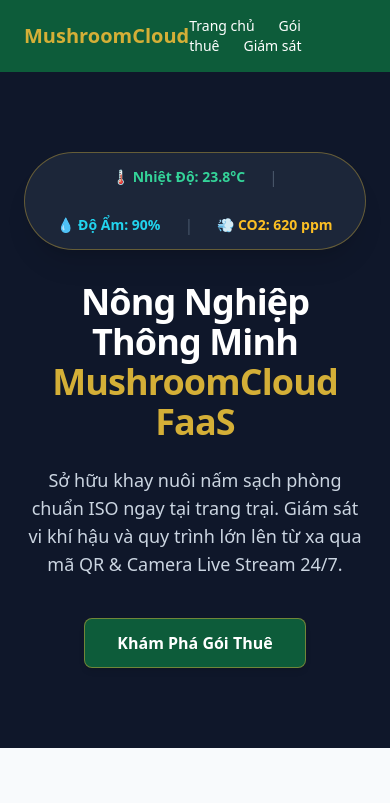
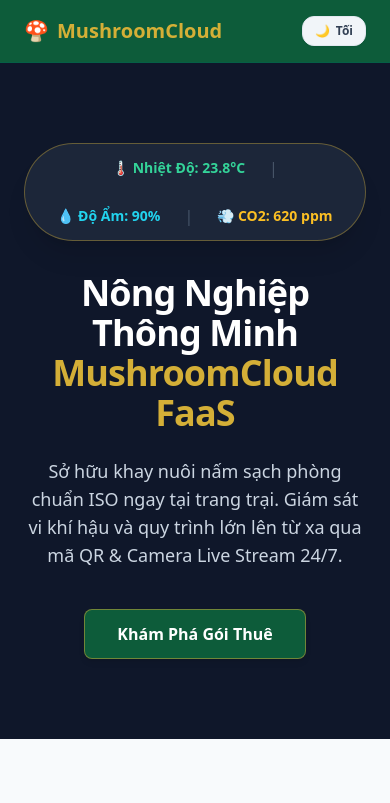
Before and after one commit to BryannLee202/QUAN_TRI_CSDL, a Next.js app in the folder frontend/: page / in a window 390 px wide. Shown: the top 803 px of the page. Built offline with nearby package versions, Linux system fonts and the light colour scheme.

Commit message:
feat(frontend): tich hop cong tac chuyen doi theme Sang Toi ThemeToggle va toi uu responsive Bulletproof UX

```diff
--- a/frontend/src/app/operator/page.tsx
+++ b/frontend/src/app/operator/page.tsx
@@ -1,11 +1,13 @@
 "use client";
 
 import { useCallback, useMemo, useState } from "react";
+import Link from "next/link";
 import AlertFeed from "@/components/operator/AlertFeed";
 import HardwareControls from "@/components/operator/HardwareControls";
 import RoomTabs from "@/components/operator/RoomTabs";
 import StatusLegend from "@/components/operator/StatusLegend";
 import TrayMatrix from "@/components/operator/TrayMatrix";
+import ThemeToggle from "@/components/layout/ThemeToggle";
 import { isDeviceOn } from "@/components/operator/deviceState";
 import { MOCK_ALERTS, MOCK_DEVICES, MOCK_ROOMS, MOCK_TRAYS } from "@/components/operator/mockData";
 import type { AlertItem, DeviceState } from "@/components/operator/types";
@@ -57,20 +59,36 @@ export default function OperatorPage() {
   );
 
   return (
-    <main className="min-h-screen bg-[#F8FAFC] p-6">
-      <header className="mb-6 flex flex-wrap items-center justify-between gap-3">
-        <h1 className="text-2xl font-bold text-[#0D5C3A]">Trung tâm điều hành kỹ thuật viên</h1>
-        <span
-          className={`rounded-full px-3 py-1 text-xs font-medium ${
-            connected ? "bg-emerald-100 text-emerald-700" : "bg-slate-200 text-slate-600"
-          }`}
-        >
-          {connected ? "Realtime: đã kết nối" : "Realtime: chưa kết nối"}
-        </span>
+    <main className="min-h-screen bg-[#F8FAFC] dark:bg-slate-950 p-6 transition-colors">
+      <header className="mb-6 flex flex-wrap items-center justify-between gap-4 border-b border-slate-200 dark:border-slate-800 pb-4">
+        <div className="flex items-center gap-3">
+          <Link
+            href="/"
+            className="px-3 py-1.5 rounded-lg border border-slate-300 dark:border-slate-700 text-xs font-semibold hover:bg-slate-100 dark:hover:bg-slate-800 text-slate-700 dark:text-slate-300 transition shrink-0 whitespace-nowrap"
+          >
+            ← Cổng Khách Hàng
+          </Link>
+          <h1 className="text-2xl font-bold text-[#0D5C3A] dark:text-emerald-400 shrink-0 whitespace-nowrap">
+            Trung tâm điều hành kỹ thuật viên
+          </h1>
+        </div>
+
+        <div className="flex items-center gap-3 shrink-0">
+          <span
+            className={`rounded-full px-3 py-1 text-xs font-semibold shrink-0 whitespace-nowrap shadow-sm ${
+              connected
+                ? "bg-emerald-100 text-emerald-800 dark:bg-emerald-950/80 dark:text-emerald-300 border border-emerald-300 dark:border-emerald-700"
+                : "bg-slate-200 text-slate-700 dark:bg-slate-800 dark:text-slate-300 border border-slate-300 dark:border-slate-700"
+            }`}
+          >
+            {connected ? "● Socket.io: Đã kết nối" : "○ Socket.io: Mất kết nối"}
+          </span>
+          <ThemeToggle />
+        </div>
       </header>
 
       <div className="grid gap-6 lg:grid-cols-3">
-        <section className="space-y-4 rounded-2xl border border-slate-200 bg-white p-4 shadow-sm lg:col-span-2">
+        <section className="space-y-4 rounded-2xl border border-slate-200 dark:border-slate-800 bg-white dark:bg-slate-900 p-4 shadow-sm lg:col-span-2 transition-colors">
           <RoomTabs rooms={MOCK_ROOMS} selectedRoomId={roomId} alertRoomIds={alertRoomIds} onSelect={setRoomId} />
           <StatusLegend trays={traysInRoom} roomHasAlert={roomHasAlert} />
           <TrayMatrix trays={MOCK_TRAYS} roomId={roomId} roomHasAlert={roomHasAlert} />
--- a/frontend/src/components/layout/Navbar.tsx
+++ b/frontend/src/components/layout/Navbar.tsx
@@ -1,13 +1,26 @@
+import Link from "next/link";
+import ThemeToggle from "./ThemeToggle";
+
 export default function Navbar() {
   return (
-    <nav className="bg-[#0D5C3A] text-white px-6 py-4 flex justify-between items-center shadow-md">
-      <div className="text-xl font-bold text-[#D4AF37]">
-        MushroomCloud
+    <nav className="bg-[#0D5C3A] text-white px-6 py-4 flex justify-between items-center shadow-md dark:bg-slate-900 border-b border-emerald-800 dark:border-slate-800 transition-colors">
+      <div className="text-xl font-bold text-[#D4AF37] shrink-0 whitespace-nowrap flex items-center gap-2">
+        <span>🍄</span>
+        <span>MushroomCloud</span>
       </div>
-      <div className="space-x-6 text-sm font-medium">
-        <a href="#" className="hover:text-[#D4AF37] transition">Trang chủ</a>
-        <a href="#" className="hover:text-[#D4AF37] transition">Gói thuê</a>
-        <a href="#" className="hover:text-[#D4AF37] transition">Giám sát</a>
+      <div className="flex items-center gap-6">
+        <div className="hidden sm:flex space-x-6 text-sm font-medium">
+          <Link href="/" className="hover:text-[#D4AF37] transition shrink-0 whitespace-nowrap">
+            Cổng Khách Hàng
+          </Link>
+          <Link href="/operator" className="hover:text-[#D4AF37] transition shrink-0 whitespace-nowrap">
+            Trung Tâm Điều Hành
+          </Link>
+          <a href="http://localhost:5000/api-docs" target="_blank" rel="noreferrer" className="hover:text-[#D4AF37] transition shrink-0 whitespace-nowrap">
+            Swagger API
+          </a>
+        </div>
+        <ThemeToggle />
       </div>
     </nav>
   );
--- /dev/null
+++ b/frontend/src/components/layout/ThemeToggle.tsx
@@ -0,0 +1,55 @@
+'use client';
+
+import React, { useEffect, useState } from 'react';
+
+/**
+ * Công tắc chuyển đổi giao diện Sáng / Tối (Dark / Light Theme Toggle)
+ * Phụ trách: Võ Duy Thịnh
+ */
+export default function ThemeToggle() {
+  const [isDark, setIsDark] = useState<boolean>(false);
+  const [mounted, setMounted] = useState<boolean>(false);
+
+  useEffect(() => {
+    setMounted(true);
+    const savedTheme = localStorage.getItem('mushroomcloud_theme');
+    const prefersDark = window.matchMedia('(prefers-color-scheme: dark)').matches;
+    const shouldBeDark = savedTheme === 'dark' || (!savedTheme && prefersDark);
+
+    setIsDark(shouldBeDark);
+    if (shouldBeDark) {
+      document.documentElement.classList.add('dark');
+    } else {
+      document.documentElement.classList.remove('dark');
+    }
+  }, []);
+
+  const toggleTheme = () => {
+    const nextDark = !isDark;
+    setIsDark(nextDark);
+    if (nextDark) {
+      document.documentElement.classList.add('dark');
+      localStorage.setItem('mushroomcloud_theme', 'dark');
+    } else {
+      document.documentElement.classList.remove('dark');
+      localStorage.setItem('mushroomcloud_theme', 'light');
+    }
+  };
+
+  if (!mounted) {
+    return (
+      <div className="w-24 h-8 bg-slate-200 dark:bg-slate-700 rounded-xl animate-pulse shrink-0"></div>
+    );
+  }
+
+  return (
+    <button
+      onClick={toggleTheme}
+      aria-label="Chuyển đổi giao diện Sáng / Tối"
+      className="px-3 py-1.5 rounded-xl bg-slate-100 hover:bg-slate-200 dark:bg-slate-800 dark:hover:bg-slate-700 text-slate-700 dark:text-slate-200 transition transform active:scale-95 shrink-0 whitespace-nowrap shadow-sm border border-slate-200 dark:border-slate-700 flex items-center gap-1.5 text-xs font-semibold"
+    >
+      <span>{isDark ? '☀️' : '🌙'}</span>
+      <span>{isDark ? 'Sáng' : 'Tối'}</span>
+    </button>
+  );
+}
--- a/frontend/tailwind.config.js
+++ b/frontend/tailwind.config.js
@@ -1,5 +1,6 @@
 /** @type {import('tailwindcss').Config} */
 module.exports = {
+  darkMode: 'class',
   content: [
     "./src/**/*.{js,ts,jsx,tsx,mdx}",
   ],
```
